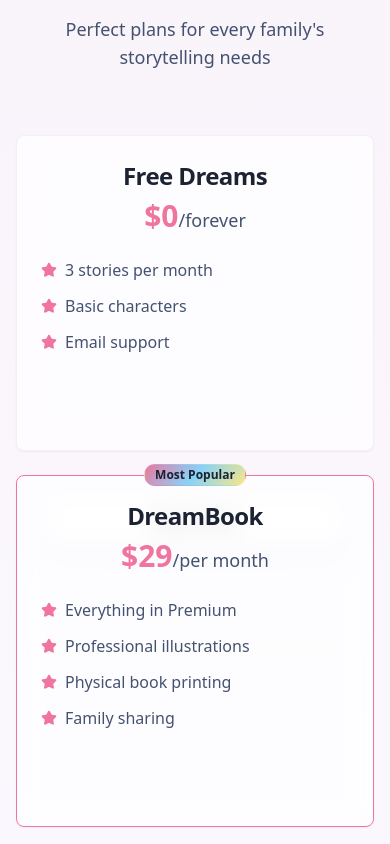
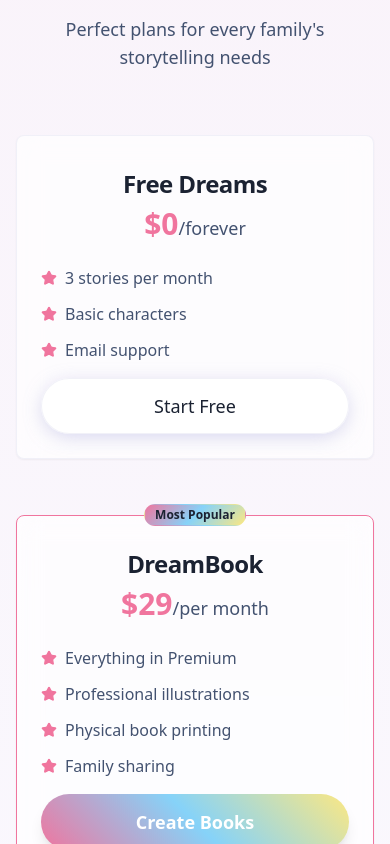
Before and after one commit to ReginaldCosensIII/dreamtales-cloud-scribe, a React (Vite) app: page / in a window 390 px wide. Shown: the part 4600-5444 px from the top of the page. Built offline with nearby package versions, Linux system fonts and the light colour scheme.

Commit message:
Fix mobile card overlap
Fixes mobile card overlap issue in the "Choose Your Adventure" section on the homepage.

```diff
--- a/src/pages/Index.tsx
+++ b/src/pages/Index.tsx
@@ -325,7 +325,7 @@ const Index = () => {
             </p>
           </div>
 
-          <div className="grid grid-cols-1 md:grid-cols-3 gap-6 md:gap-8 max-w-5xl mx-auto">
+          <div className="grid grid-cols-1 md:grid-cols-3 gap-8 md:gap-8 max-w-5xl mx-auto">
             {[
               {
                 name: "Free Dreams",
@@ -353,20 +353,20 @@ const Index = () => {
                 variant: "secondary" as const
               }
             ].map((plan, index) => (
-              <Card key={index} className={`animate-on-scroll relative h-full ${plan.popular ? 'border-primary shadow-dreamy md:scale-105 md:hover:scale-110' : 'border-border/50 shadow-gentle md:hover:scale-105'} bg-card/70 backdrop-blur-md hover:shadow-dreamy transition-cloud`}>
+              <Card key={index} className={`animate-on-scroll relative ${plan.popular ? 'border-primary shadow-dreamy md:scale-105 md:hover:scale-110 mt-6 md:mt-0' : 'border-border/50 shadow-gentle md:hover:scale-105'} bg-card/70 backdrop-blur-md hover:shadow-dreamy transition-cloud`}>
                 {plan.popular && (
-                  <Badge className="absolute -top-3 left-1/2 transform -translate-x-1/2 gradient-cloud">
+                  <Badge className="absolute -top-3 left-1/2 transform -translate-x-1/2 gradient-cloud z-10">
                     Most Popular
                   </Badge>
                 )}
-                <CardHeader className="text-center">
+                <CardHeader className="text-center pt-8">
                   <CardTitle className="text-2xl">{plan.name}</CardTitle>
                   <div className="text-3xl font-bold text-primary">
                     {plan.price}
                     <span className="text-lg text-muted-foreground font-normal">/{plan.period}</span>
                   </div>
                 </CardHeader>
-                <CardContent className="space-y-4 flex flex-col h-full">
+                <CardContent className="space-y-4 flex flex-col pb-6">
                   <ul className="space-y-3 flex-grow">
                     {plan.features.map((feature, featureIndex) => (
                       <li key={featureIndex} className="flex items-center gap-2">
@@ -375,7 +375,7 @@ const Index = () => {
                       </li>
                     ))}
                   </ul>
-                  <Button variant={plan.variant} className="w-full mt-auto" size="lg">
+                  <Button variant={plan.variant} className="w-full mt-6" size="lg">
                     {plan.cta}
                   </Button>
                 </CardContent>
```
